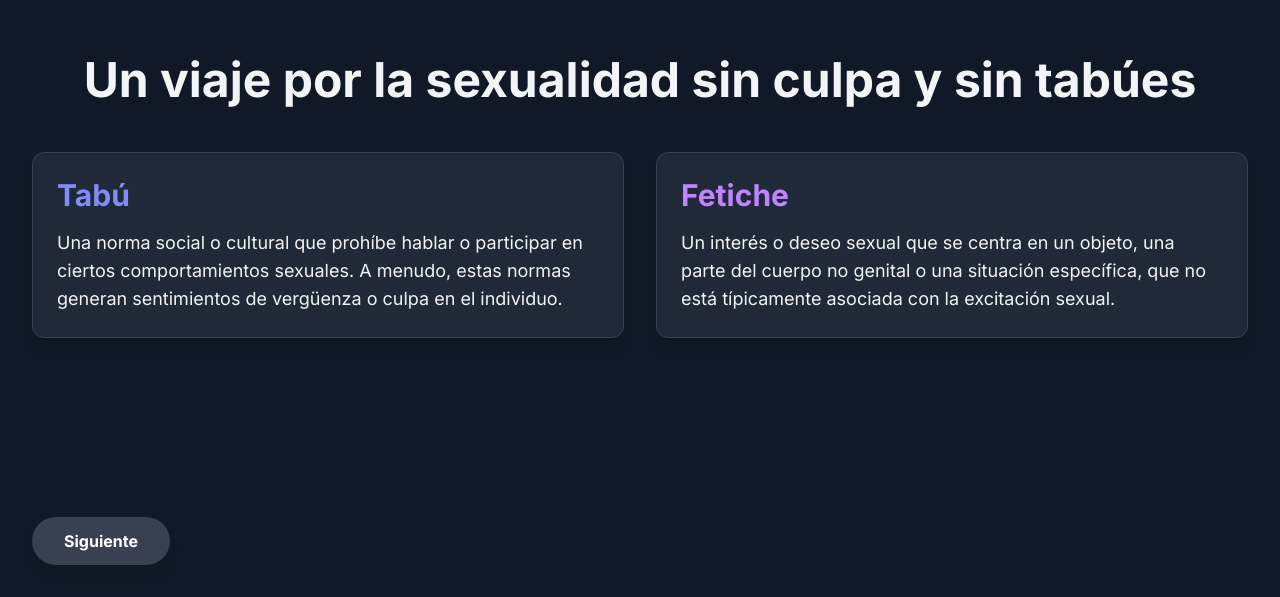
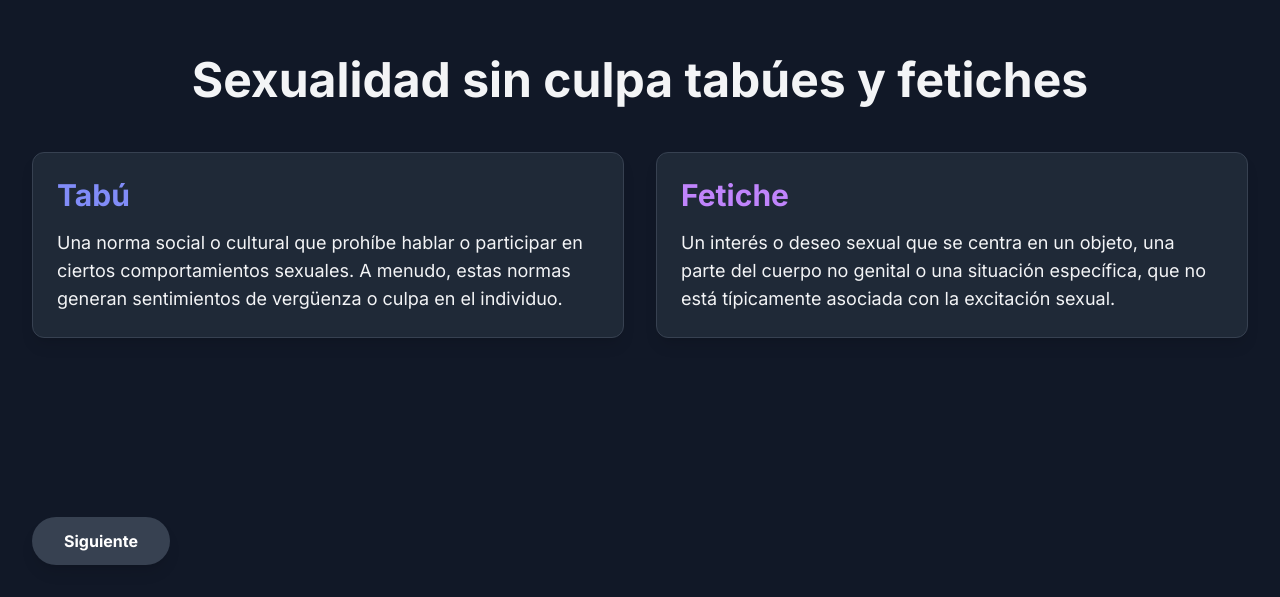
Before and after one commit to jesusherll/lapolichdgithub.io, a plain HTML site: page index.html in a window 1280 px wide. Shown: the part 203-800 px from the top of the page. Drawn offline with nearby package versions, Linux system fonts and the light colour scheme.

Commit message:
Add files via upload

```diff
--- a/index.html
+++ b/index.html
@@ -3,7 +3,7 @@
 <head>
     <meta charset="UTF-8">
     <meta name="viewport" content="width=device-width, initial-scale=1.0">
-    <title>Sexualidad sin culpa Tabúes y fetiches</title>
+    <title>Sexualidad sin culpa tabúes y fetiches</title>
     <!-- Tailwind CSS CDN -->
     <script src="https://cdn.tailwindcss.com"></script>
     <style>
@@ -105,7 +105,7 @@
     <main class="container">
         <!-- Section 1: Title and Definitions -->
         <section id="section1" class="section active">
-            <h1 class="text-4xl sm:text-5xl font-bold text-center mb-12">Un viaje por la sexualidad sin culpa y sin tabúes</h1>
+            <h1 class="text-4xl sm:text-5xl font-bold text-center mb-12">Sexualidad sin culpa tabúes y fetiches</h1>
             <div class="grid md:grid-cols-2 gap-8 text-lg">
                 <div class="bg-gray-800 p-6 rounded-xl shadow-lg border border-gray-700 fade-in">
                     <h2 class="text-3xl font-bold text-indigo-400 mb-4">Tabú</h2>
```
